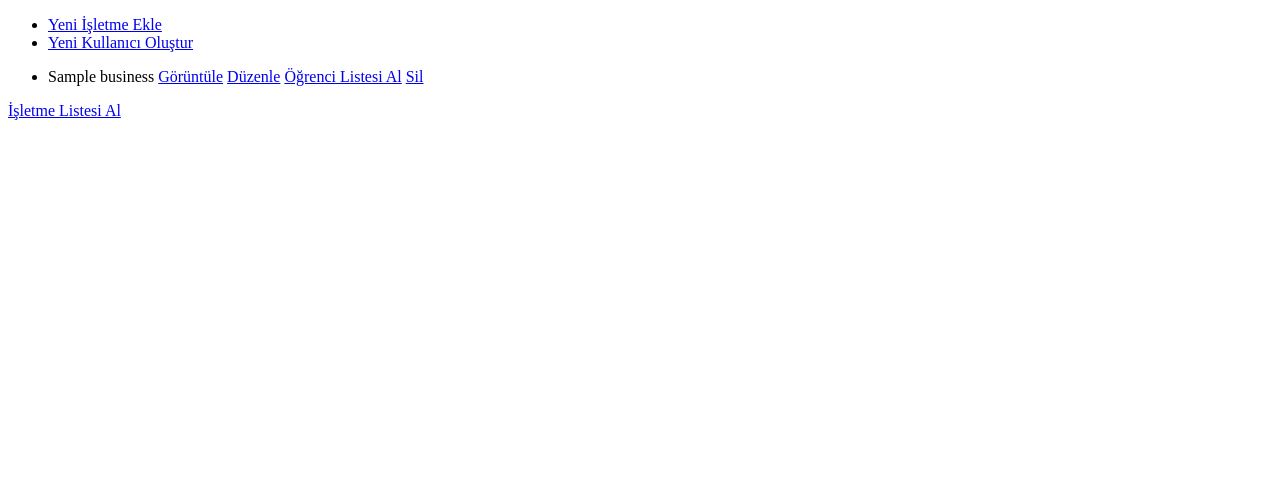
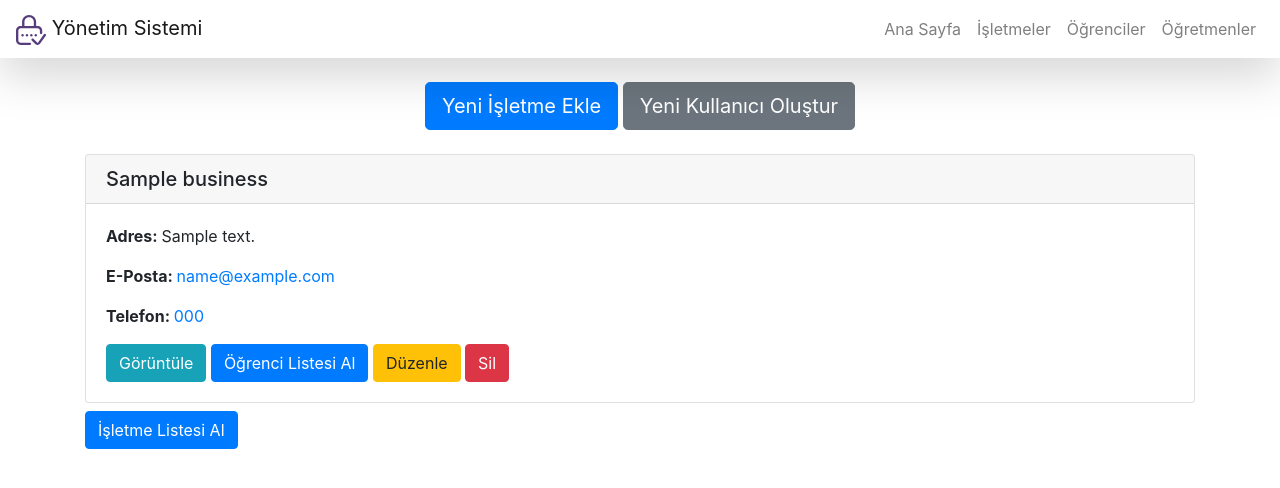
Before and after one commit to ykavras/management-system, a Django app: template businessadmin/apps/businesses/templates/business_list.html in a window 1280 px wide. Shown: the top 488 px of the page. Run offline with Django 3.2, Linux system fonts and the light colour scheme; the template is opened without the code that fills it: most values are stand-ins (such as "Sample title", 1, 10 or a date in 2020); some libraries are stand-ins or nearby versions.

Commit message:
edited business list page

```diff
--- a/businessadmin/apps/businesses/templates/business_list.html
+++ b/businessadmin/apps/businesses/templates/business_list.html
@@ -1,21 +1,30 @@
-<!DOCTYPE html>
-<html lang="en">
-<head>
-    <meta charset="UTF-8">
-    <title>List</title>
-</head>
-<body>
-{% include 'business_top.html' %}
-<ul>
-    {% for business in object_list %}
-    <li>{{business}} <a href="{% url 'business:detail' business.pk %}">Görüntüle</a>
-        <a href="{% url 'business:edit' business.pk %}">Düzenle</a>
-        <a href="{% url 'business:get_student_list' business.pk %}">Öğrenci Listesi Al</a>
-        <a href="{% url 'business:delete' business.pk %}">Sil</a>
-    </li>
-    {% endfor %}
-</ul>
-
-<a href="{% url 'business:get_list' %}">İşletme Listesi Al</a>
-</body>
-</html>
+{% extends 'base.html' %}{% load staticfiles %}
+{% block App %}
+    <div class="container">
+        {% include 'business_top.html' %}
+        {% for business in object_list %}
+            <div class="card mt-lg-4">
+                <h5 class="card-header">{{ business }}</h5>
+                <div class="card-body">
+                    <p class="card-text">
+                        <b>Adres: </b>
+                        {{ business.address }}
+                    </p>
+                    <p class="card-text">
+                        <b>E-Posta: </b>
+                        <a target="_blank" href="mailto:{{ business.email }}" title="{{ business.email }}">{{ business.email }}</a>
+                    </p>
+                    <p class="card-text">
+                        <b>Telefon: </b>
+                        <a target="_blank" href="tel:{{ business.phone }}" title="{{ business.phone }}">{{ business.phone }}</a>
+                    </p>
+                    <a class="btn btn-info" href="{% url 'business:detail' business.pk %}">Görüntüle</a>
+                    <a class="btn btn-primary" href="{% url 'business:get_student_list' business.pk %}">Öğrenci Listesi Al</a>
+                    <a class="btn btn-warning" href="{% url 'business:edit' business.pk %}">Düzenle</a>
+                    <a class="btn btn-danger" href="{% url 'business:delete' business.pk %}">Sil</a>
+                </div>
+            </div>
+        {% endfor %}
+        <a class="btn btn-primary mt-lg-2" href="{% url 'business:get_list' %}">İşletme Listesi Al</a>
+    </div>
+{% endblock %}
--- a/businessadmin/apps/businesses/templates/business_top.html
+++ b/businessadmin/apps/businesses/templates/business_top.html
@@ -1,4 +1,4 @@
-<ul>
-    <li><a href="{% url 'business:create'%}">Yeni İşletme Ekle</a></li>
-    <li><a href="{% url 'member:create'%}">Yeni Kullanıcı Oluştur</a></li>
-</ul>
+<div class="container text-center mt-lg-4">
+    <a href="{% url 'business:create' %}" class="btn btn-primary btn-lg">Yeni İşletme Ekle</a>
+    <a href="{% url 'member:create' %}" class="btn btn-secondary btn-lg">Yeni Kullanıcı Oluştur</a>
+</div>
--- a/templates/base.html
+++ b/templates/base.html
@@ -7,7 +7,7 @@
     <link rel="stylesheet" href="{% static 'bootstrap/dist/css/bootstrap.min.css' %}"
           integrity="sha384-ggOyR0iXCbMQv3Xipma34MD+dH/1fQ784/j6cY/iJTQUOhcWr7x9JvoRxT2MZw1T"
           crossorigin="anonymous">
-    <title>{{ title }} | Yönetim Sistemi</title>
+    <title>Yönetim Sistemi</title>
     {% block styles %}{% endblock %}
 </head>
 <body>
```
Also changed, not shown: businessadmin/apps/businesses/templates/business_detail.html (+13 -19 lines).
